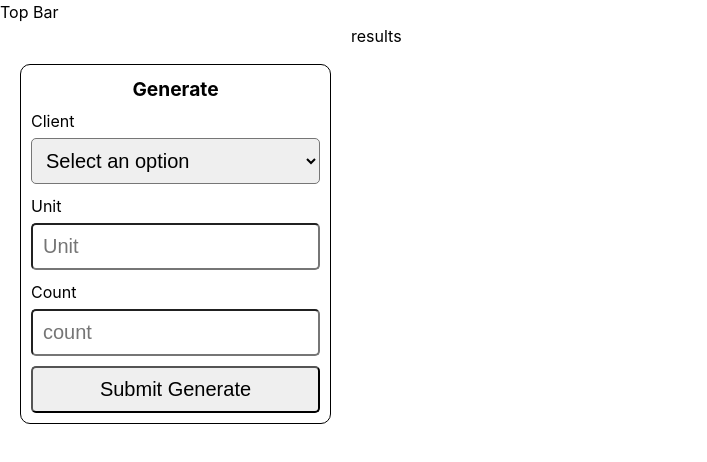
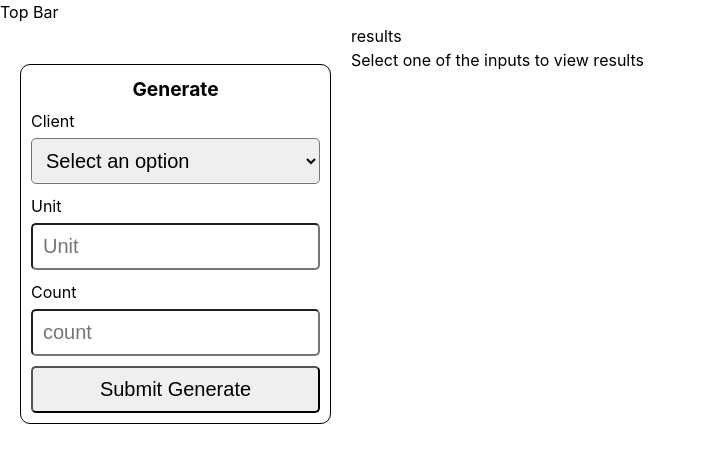
Before and after one commit to DevShasa/kimamo_inputs, a React (Create React App) app: page / in a window 1280 px wide. Shown: the top 462 px of the page, without its empty margins (0-707 px from the left). Built offline with nearby package versions, Linux system fonts and the light colour scheme.

Commit message:
feat: set up a structure for the display of results

```diff
--- a/src/App.js
+++ b/src/App.js
@@ -1,4 +1,6 @@
 import { useState } from "react"
+import Loading from "./components/Loading"
+import Results from "./components/results/Results"
 
 // const LOOKUP_ENDPOINT = "https://api-uat.craneww.com/ws/rest/uat/v0/craneReference/RefernceNumber/refernceId?refernceNumber="
 const GENERATE_ENDPOINT = "https://api-uat.craneww.com/ws/rest/uat/v0/craneReference/RefernceNumber/references"
@@ -17,7 +19,7 @@ function App() {
     queryResults:""
   })
   // const [update, setUpdate] = useState("")
-  // const [loading, setLoading] = useState(false)
+  const [loading, setLoading] = useState(false)
 
 
   function captureGenerateInput(e){
@@ -58,6 +60,7 @@ function App() {
       return
     }
     const generateBody = {...generate, count:Number(generate.count)}
+    setLoading(true)
     try {
       const results = await fetch(GENERATE_ENDPOINT, {
         method:"POST",
@@ -74,7 +77,7 @@ function App() {
         console.log("GENERATE ENDPOINT DATA:::",data)
         setOutput({
           queryName:"GENERATE",
-          queryResults: JSON.stringify(data) // just to show something on the screen for now
+          queryResults: data // just to show something on the screen for now
         })
         return
       }
@@ -84,6 +87,8 @@ function App() {
     } catch (error) {
       alert("SOMETHING WENT WRONG SUBMITTING GENERATE")
       console.log("GENERATE ERROR::", error)
+    }finally{
+      setLoading(false)
     }
   }
 
@@ -159,13 +164,6 @@ function App() {
                   <option value="HURLBURTON">HURLBURTON</option>
                   <option value="CUMMINS">CUMMINS</option>
                 </select>
-                {/* <input
-                  type="text"
-                  placeholder="Client"
-                  value={generate.client}
-                  onChange={(e)=>captureGenerateInput(e)}
-                  name="client"
-                /> */}
                 <p id="label">Unit</p>
                 <input
                   type="text"
@@ -181,6 +179,7 @@ function App() {
                   value={generate.count}
                   onChange={(e)=>captureGenerateInput(e)}
                   name="count"
+                  min={1}
                 />
                 <button onClick={subbmitGenerate}>
                   Submit Generate
@@ -189,7 +188,12 @@ function App() {
           </div>
           <div className="results">
             <p>results</p>
-            {output.queryResults && <p>{output.queryResults}</p>}
+            {loading
+              ? <Loading />
+              : output.queryResults && output.queryName
+              ? <Results data={output}/>
+              : <p>Select one of the inputs to view results</p>
+            }
           </div>
         </div>
     </div>
--- /dev/null
+++ b/src/components/Loading.jsx
@@ -0,0 +1,10 @@
+import React from 'react'
+
+function Loading() {
+  return (
+    <div>...Loading</div>
+  )
+}
+
+
+export default Loading
--- /dev/null
+++ b/src/components/results/GenerateResults.jsx
@@ -0,0 +1,18 @@
+import React from 'react'
+import PropTypes from 'prop-types'
+
+function GenerateResults(props) {
+    const {data} = props
+
+    console.log("DATA FROM GENERATE--->", data)
+
+  return (
+    <div>{JSON.stringify(data)}</div>
+  )
+}
+
+GenerateResults.propTypes = {
+    data:PropTypes.object
+}
+
+export default GenerateResults
--- /dev/null
+++ b/src/components/results/Results.jsx
@@ -0,0 +1,24 @@
+import React from 'react'
+import PropTypes from 'prop-types'
+import GenerateResults from './GenerateResults'
+
+
+function Results(props) {
+
+  const { data} = props
+
+    if(data.queryName === "GENERATE"){
+        return <GenerateResults data={data}/>
+    }
+
+  return (
+    <div>Results</div>
+  )
+}
+
+Results.propTypes = {
+    loading:PropTypes.bool,
+    data:PropTypes.object
+}
+
+export default Results
```
